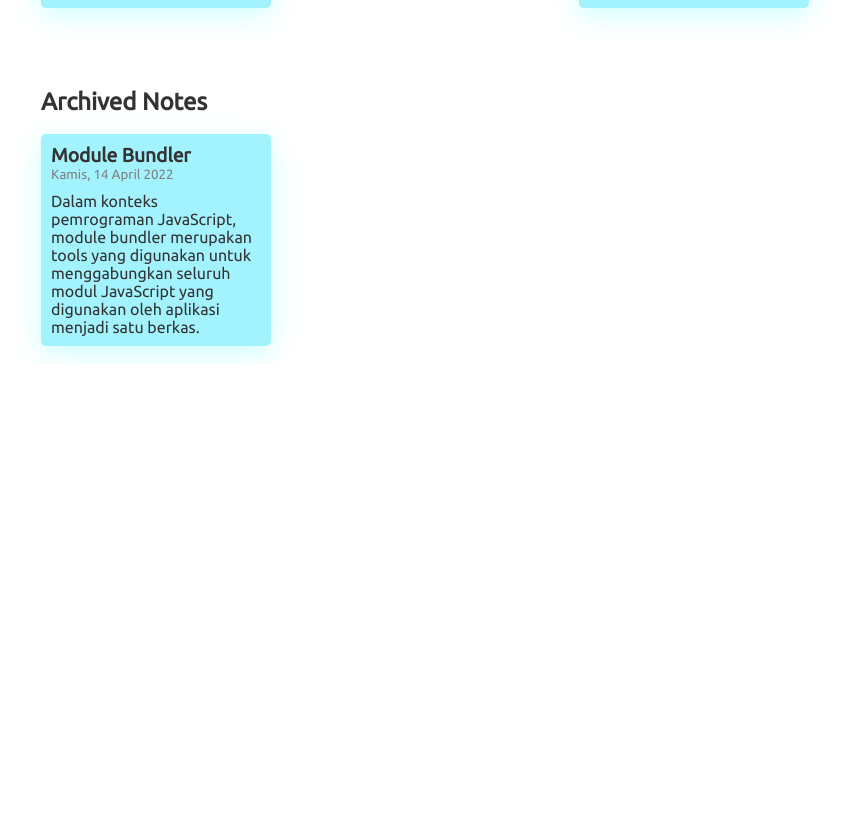
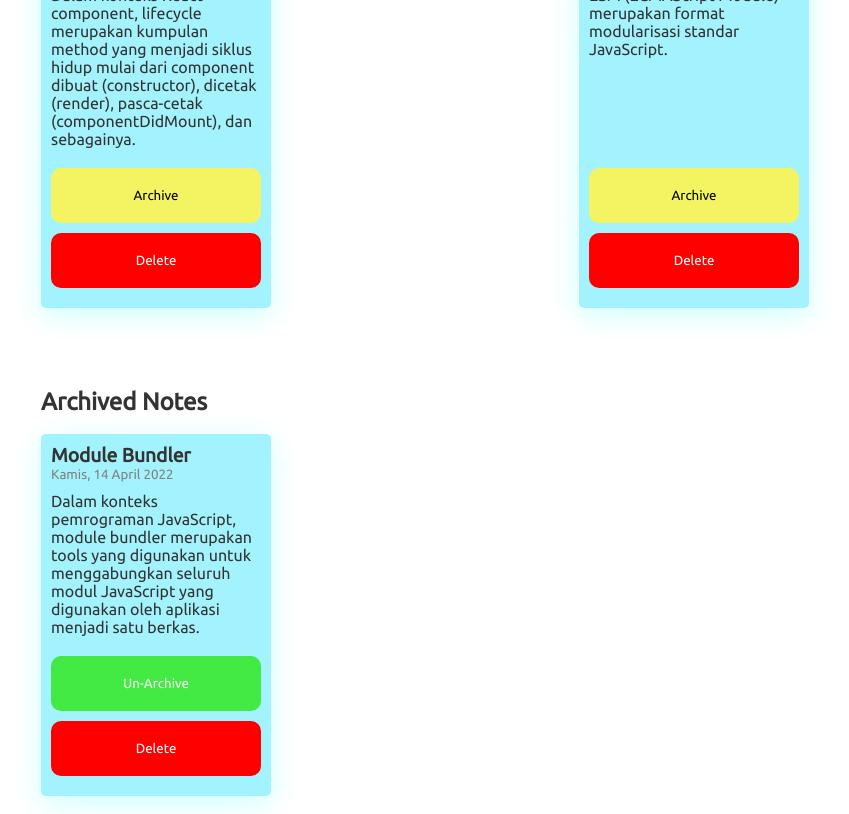
Before and after one commit to calvinadhikang/React-Note-App, a React (Vite) app: page /app/add in a window 1280 px wide. Shown: the part 1140-1954 px from the top of the page, without its empty margins (215-1064 px from the left). Before the commit the page ends 1504 px from the top, so only its background shows below. Built offline with nearby package versions, Linux system fonts and the light colour scheme.

Commit message:
delete feature

```diff
--- a/src/App.jsx
+++ b/src/App.jsx
@@ -8,10 +8,22 @@ export class App extends React.Component {
     constructor(props){
         super(props);
         this.state = {
+            key: '',
             data: getInitialData()
         }
 
         this.addNote = this.addNote.bind(this);
+        this.titleSearch = this.titleSearch.bind(this);
+        this.deleteNote = this.deleteNote.bind(this);
+    }
+
+    titleSearch = (e) => {
+        const data = e.target.value;
+        console.log(data)
+
+        this.setState((prev) => ({
+            key: data
+        }))
     }
 
     addNote = (title, description) => {
@@ -29,18 +41,31 @@ export class App extends React.Component {
         );
     }
 
+    deleteNote = (id) => {
+        const data = this.state.data.filter((e) => e.id != id)
+        console.log(id)
+        this.setState((prev) => ({
+            data: data
+        }))
+    }
+
     render(){
         return(
             <>
-                <Nav/>
+                <Nav>
+                    <input type="text" className="search" placeholder="Search" value={this.state.key} onChange={(e) => this.titleSearch(e)}/>
+                </Nav>
 
                 <h2 id="AddNotes">Add Notes</h2>
                 <div className="center-flex">
                     <Form addNote={this.addNote}/>
                 </div>
 
-                <Content data={this.state.data.filter(item => item.archived == false)}>Active Notes</Content>
-                <Content data={this.state.data.filter(item => item.archived == true)}>Archived Notes</Content>
+                <Content data={this.state.data.filter(item => item.archived == false && item.title.toLowerCase().includes(this.state.key.toLowerCase()))}
+                onDelete={this.deleteNote}>Active Notes</Content>
+                <Content
+                data={this.state.data.filter(item => item.archived == true && item.title.toLowerCase().includes(this.state.key.toLowerCase()))}
+                onDelete={this.deleteNote}>Archived Notes</Content>
                 <br></br>
             </>
         );
--- a/src/components/Content.jsx
+++ b/src/components/Content.jsx
@@ -1,15 +1,15 @@
 import React from "react";
 import NotesItem from "./NotesItem";
 
-export default function Content({data, children}){
+export default function Content({data, children, onDelete}){
     return(
         <div className="content">
             <h2>{children}</h2>
             <br></br>
             <div className="between-flex">
-            { data.map((item) => {
-                return <NotesItem key={item.id} data={item}></NotesItem>
-            }) }
+            { data.length > 0 ? data.map((item) => {
+                return <NotesItem key={item.id} data={item} onDelete={onDelete}></NotesItem>
+            }) : 'No Notes here..' }
             </div>
         </div>
     )
--- a/src/components/Nav.jsx
+++ b/src/components/Nav.jsx
@@ -1,13 +1,11 @@
 import React from "react";
 
-function Nav() {
+export default function Nav({children}) {
     return(
         <nav className="nav">
             <h1>React Note App</h1>
-            <input type="text" className="search" placeholder="Search"/>
+            {children}
             <div className="nav-space"></div>
         </nav>
     );
 }
-
-export default Nav;
--- a/src/components/NotesItem.jsx
+++ b/src/components/NotesItem.jsx
@@ -1,12 +1,16 @@
 import React from "react";
 import { showFormattedDate } from "../utils/data";
 
-export default function NotesItem({data}){
+export default function NotesItem({data, onDelete, onArchive}){
     return(
         <div className="notes">
             <p className="notes-title">{data.title}</p>
             <p className="notes-time">{ showFormattedDate(data.createdAt)}</p>
             <p className="notes-body">{data.body}</p>
+
+            <button className={data.archived ? 'btn-unarchive' : 'btn-archive'} onClick={(e) => onArchive(e)}>{data.archived ? 'Un-Archive' : 'Archive'}</button>
+            <button className="btn-delete"
+            onClick={() => {onDelete(data.id)}}>Delete</button>
         </div>
     );
 }
--- a/src/main.css
+++ b/src/main.css
@@ -12,6 +12,7 @@ body {
     display: flex;
     justify-content: center;
     align-items: center;
+    flex-direction: column;
 }
 
 .between-flex {
@@ -45,7 +46,7 @@ nav {
     border: 0;
     height: 30px;
     border-radius: 15px;
-    color: whitesmoke;
+    color: black;
 }
 
 nav > h1 {
@@ -126,6 +127,8 @@ nav > h1 {
     width: 210px;
     border-radius: 5px;
     box-shadow: rgba(1, 255, 255, 0.2) 0px 7px 29px 0px;
+    display: flex;
+    flex-direction: column;
 }
 
 .notes-title {
@@ -141,5 +144,31 @@ nav > h1 {
 .notes-body {
     margin-top: 10px;
     font-size: medium;
+    margin-bottom: 20px;
+    flex-grow: 1;
 }
 /* End of Content */
+
+/* Notes Button */
+.notes > button {
+    width: 100%;
+    padding: 20px;
+    border: 0px;
+    border-radius: 10px;
+    margin-bottom: 10px;
+}
+
+.btn-archive {
+    background-color: rgb(244, 244, 99);
+}
+
+.btn-unarchive {
+    background-color: rgb(67, 234, 67);
+    color: whitesmoke;
+}
+
+.btn-delete {
+    background-color: red;
+    color: white;
+}
+/* End of Notes Button */
```
